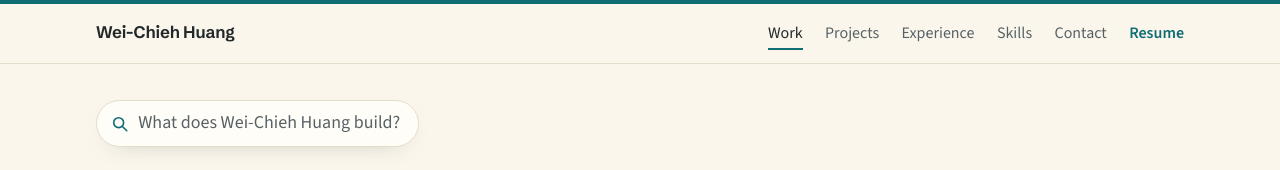
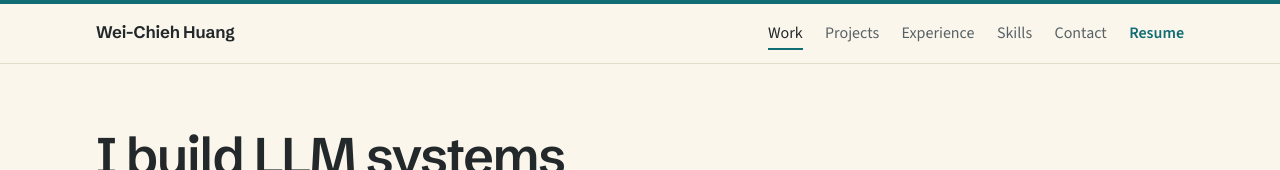
Before and after one commit to Jaycome/jaycome.github.io, a plain HTML site: page index.html in a window 1280 px wide. Shown: the top 170 px of the page. Drawn offline with Linux system fonts and the light colour scheme; animation ran at ten frames a second.

Commit message:
Remove the non-functional search pill from the landing
It looked like an input but was static text. The headline now leads,
and the answer stream and graph retrieval start without the typing delay.

Co-Authored-By: Claude Fable 5.2 <noreply@anthropic.com>

```diff
--- a/index.html
+++ b/index.html
@@ -35,11 +35,6 @@
   <main id="top">
     <section class="landing">
       <div class="landing-inner">
-        <p class="query">
-          <svg viewBox="0 0 20 20" width="18" height="18" aria-hidden="true"><circle cx="8.5" cy="8.5" r="5.5" fill="none" stroke="currentColor" stroke-width="1.8"/><path d="M13 13l4.5 4.5" stroke="currentColor" stroke-width="1.8" stroke-linecap="round"/></svg>
-          <span data-stream="char">What does Wei-Chieh Huang build?</span>
-        </p>
-
         <h1>I build LLM systems that answer from evidence, and say so when there isn’t any.</h1>
 
         <p class="summary" data-stream="word">
--- a/script.js
+++ b/script.js
@@ -2,30 +2,22 @@
 (function () {
   var reduce = window.matchMedia("(prefers-reduced-motion: reduce)").matches;
 
-  /* ---------- Landing: typed question, streamed answer ---------- */
+  /* ---------- Landing: streamed answer ---------- */
 
-  // Wrap each word (or character) in a span so CSS can reveal them in turn.
+  // Wrap each word in a span so CSS can reveal them in turn.
   function stream(el, start, step) {
-    var byChar = el.dataset.stream === "char";
-    var text = el.textContent.replace(/\s+/g, " ").trim();
-    var parts = byChar ? Array.from(text) : text.split(" ");
+    var parts = el.textContent.replace(/\s+/g, " ").trim().split(" ");
     var frag = document.createDocumentFragment();
-    var n = 0;
     parts.forEach(function (part, i) {
-      if (byChar && part === " ") {
-        frag.appendChild(document.createTextNode(" "));
-        return;
-      }
       var span = document.createElement("span");
       span.textContent = part;
-      span.style.setProperty("--d", (start + n * step).toFixed(3) + "s");
+      span.style.setProperty("--d", (start + i * step).toFixed(3) + "s");
       frag.appendChild(span);
-      if (!byChar && i < parts.length - 1) frag.appendChild(document.createTextNode(" "));
-      n += 1;
+      if (i < parts.length - 1) frag.appendChild(document.createTextNode(" "));
     });
     el.textContent = "";
     el.appendChild(frag);
-    return start + n * step;
+    return start + parts.length * step;
   }
 
   function delay(el, seconds) {
@@ -35,17 +27,15 @@
   var landing = document.querySelector(".landing");
   var retrieval = null;   // when the graph should run its retrieval, in ms
   if (landing && !reduce) {
-    var query = landing.querySelector(".query");
-    var typed = stream(landing.querySelector("[data-stream='char']"), 0.45, 0.03);
-    delay(query, 0.1);
-    delay(landing.querySelector("h1"), typed + 0.15);
-    var answered = stream(landing.querySelector(".summary"), typed + 0.75, 0.026);
-    delay(landing.querySelector(".actions"), typed + 0.9);
+    var begin = 0.1;
+    delay(landing.querySelector("h1"), begin);
+    var answered = stream(landing.querySelector(".summary"), begin + 0.6, 0.026);
+    delay(landing.querySelector(".actions"), begin + 0.75);
     delay(landing.querySelector(".retrieved p"), answered);
     landing.querySelectorAll(".retrieved li").forEach(function (li, i) {
       delay(li, answered + 0.12 + i * 0.15);
     });
-    retrieval = { start: typed * 1000, end: (answered + 0.9) * 1000 };
+    retrieval = { start: begin * 1000, end: (answered + 0.9) * 1000 };
     landing.classList.add("play");
   }
 
@@ -54,7 +44,7 @@
      the five labelled nodes are the sections, the small nodes are what each
      section holds, and the faint mesh is the rest of the index. It turns on
      its own, can be spun by dragging, and lights up whichever section faces
-     the visitor. When the question on the left has been typed, a retrieval
+     the visitor. As the answer on the left streams in, a retrieval
      runs across it: centre, Work, then the three cases the answer cites. */
 
   function graph(nav, timing) {
@@ -133,7 +123,7 @@
       });
     });
 
-    // The retrieval that accompanies the typed question
+    // The retrieval that accompanies the streamed answer
     var workNode = anchors.filter(function (a) { return a.dataset.node === "work"; })[0].node;
     var route = [[centre, workNode], [workNode, byLabel["Document QA Agent"]],
                  [workNode, byLabel["Maintenance RAG"]], [workNode, byLabel["Skin analysis"]]];
--- a/styles.css
+++ b/styles.css
@@ -248,25 +248,6 @@ main > section {
 .role {
   color: var(--slate);
   margin-bottom: 1.1rem;
-}
-
-.query {
-  display: inline-flex;
-  align-items: center;
-  gap: 0.6rem;
-  max-width: 100%;
-  padding: 0.5rem 1.1rem 0.5rem 0.85rem;
-  margin-bottom: clamp(1.2rem, 2.4vw, 1.6rem);
-  color: var(--slate);
-  background: var(--paper);
-  border: 1px solid var(--rule);
-  border-radius: 999px;
-  box-shadow: 0 8px 24px -18px rgba(35, 41, 43, 0.5);
-}
-
-.query svg {
-  flex: none;
-  color: var(--teal);
 }
 
 h1 {
@@ -799,10 +780,6 @@ h3 {
     font-size: 1.15rem;
   }
 
-  .query {
-    font-size: 1rem;
-  }
-
   .masthead nav {
     gap: 0.1rem 0.75rem;
     font-size: 0.92rem;
@@ -905,7 +882,7 @@ h3 {
     }
   }
 
-  /* Landing sequence: the question is typed, then the answer streams in
+  /* Landing sequence: the answer streams in
      and its sources are attached. script.js sets --d on each piece. */
   @keyframes ink {
     0% {
@@ -961,10 +938,6 @@ h3 {
 
   .landing.play [data-stream] > span {
     animation: ink 0.5s var(--d, 0s) both;
-  }
-
-  .landing.play [data-stream="char"] > span {
-    animation-duration: 0.12s;
   }
 
   .landing.play .retrieved p {
```
Also changed, not shown: 1 other file.
